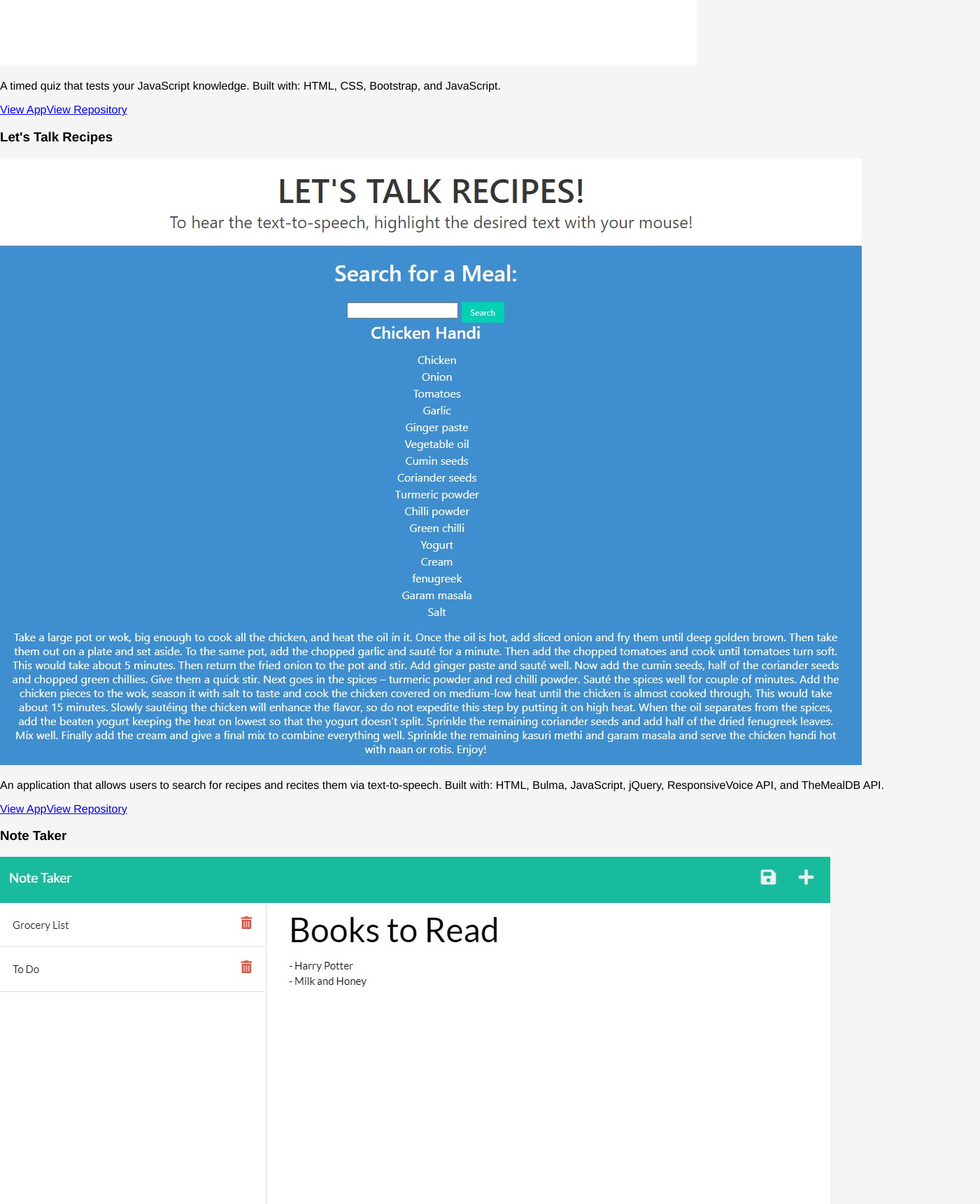
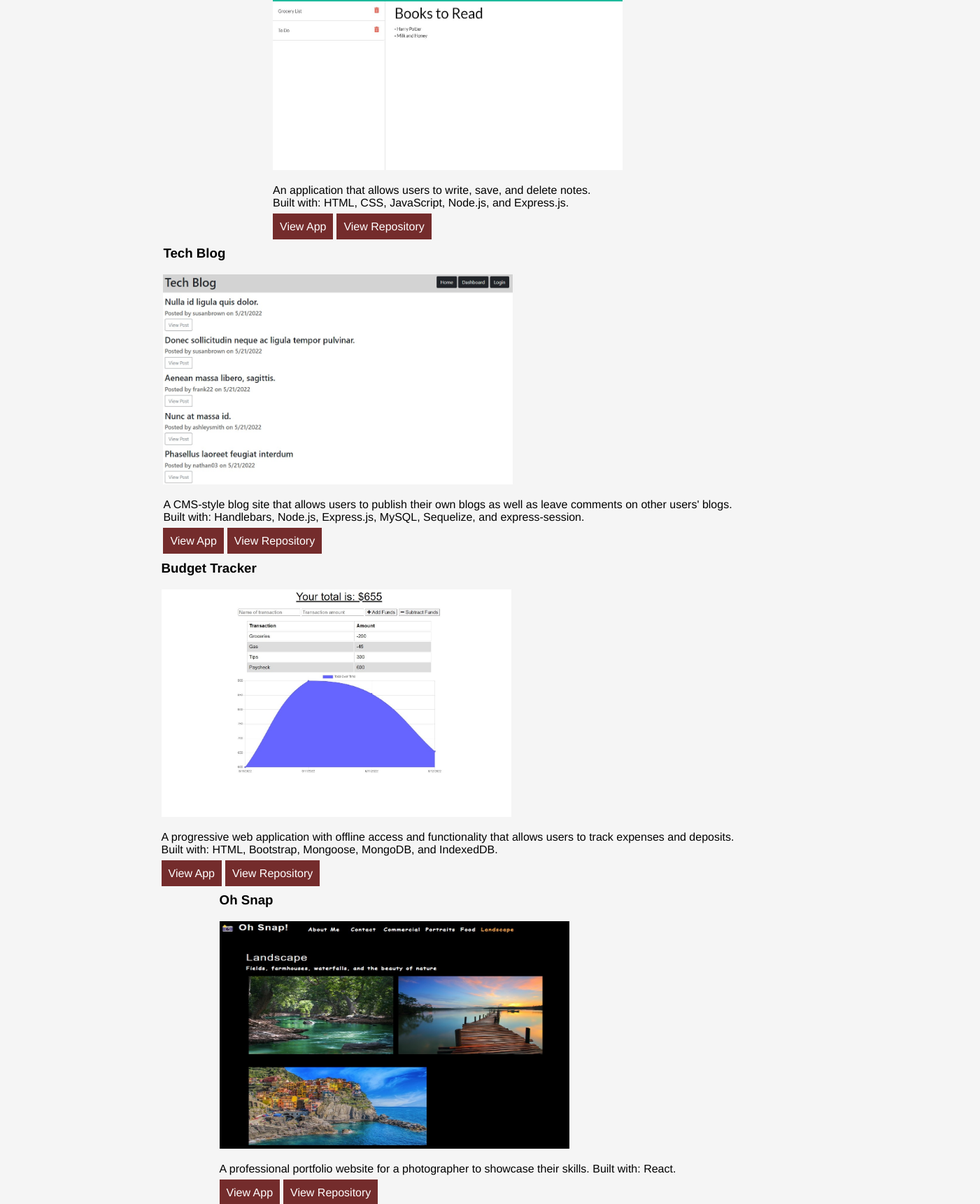
Before and after one commit to kaiafay/react-portfolio, a React (Create React App) app: page /portfolio in a window 1280 px wide. Shown: the part 591-2311 px from the top of the page at 70% size, 1401 px wide, since content can reach past the window. Built offline with nearby package versions, Linux system fonts and the light colour scheme.

Commit message:
initial styling for portfolio page

```diff
--- a/src/components/Portfolio/index.js
+++ b/src/components/Portfolio/index.js
@@ -9,48 +9,48 @@ import OhSnap from '../../assets/images/ohsnap.jpg';
 
 function Portfolio() {
     return (
-        <section>
+        <section id='projects'>
             <div className='project'>
                 <h3>Code Quiz</h3>
-                <img src={CodeQuiz} alt='mockup of code quiz app' />
-                <p>A timed quiz that tests your JavaScript knowledge. Built with: HTML, CSS, Bootstrap, and JavaScript.</p>
-                <a href='https://kaiafay.github.io/code-quiz/' target='_blank' rel='noreferrer'>View App</a>
-                <a href='https://github.com/kaiafay/code-quiz' target='_blank' rel='noreferrer'>View Repository</a>
+                <img id='codequiz' src={CodeQuiz} alt='mockup of code quiz app' />
+                <p>A timed quiz that tests your JavaScript knowledge. <br /> Built with: HTML, CSS, Bootstrap, and JavaScript.</p>
+                <a href='https://kaiafay.github.io/code-quiz/' target='_blank' rel='noreferrer' className='view'>View App</a>
+                <a href='https://github.com/kaiafay/code-quiz' target='_blank' rel='noreferrer' className='view'>View Repository</a>
             </div>
             <div className='project'>
                 <h3>Let's Talk Recipes</h3>
-                <img src={LetsTalkRecipes} alt='mockup of lets talk recipes app' />
-                <p>An application that allows users to search for recipes and recites them via text-to-speech. Built with: HTML, Bulma, JavaScript, jQuery, ResponsiveVoice API, and TheMealDB API.</p>
-                <a href='https://kaiafay.github.io/group-project/' target='_blank' rel='noreferrer'>View App</a>
-                <a href='https://github.com/kaiafay/group-project' target='_blank' rel='noreferrer'>View Repository</a>
+                <img id='letstalkrecipes' src={LetsTalkRecipes} alt='mockup of lets talk recipes app' />
+                <p>An application that allows users to search for recipes and recites them via text-to-speech. <br /> Built with: HTML, Bulma, JavaScript, jQuery, ResponsiveVoice API, and TheMealDB API.</p>
+                <a href='https://kaiafay.github.io/group-project/' target='_blank' rel='noreferrer' className='view'>View App</a>
+                <a href='https://github.com/kaiafay/group-project' target='_blank' rel='noreferrer' className='view'>View Repository</a>
             </div>
             <div className='project'>
                 <h3>Note Taker</h3>
-                <img src={NoteTaker} alt='mockup of note taker app' />
-                <p>An application that allows users to write, save, and delete notes. Built with: HTML, CSS, JavaScript, Node.js, and Express.js.</p>
-                <a href='https://note-taker9.herokuapp.com/' target='_blank' rel='noreferrer'>View App</a>
-                <a href='https://github.com/kaiafay/note-taker' target='_blank' rel='noreferrer'>View Repository</a>
+                <img id='notetaker' src={NoteTaker} alt='mockup of note taker app' />
+                <p>An application that allows users to write, save, and delete notes. <br /> Built with: HTML, CSS, JavaScript, Node.js, and Express.js.</p>
+                <a href='https://note-taker9.herokuapp.com/' target='_blank' rel='noreferrer' className='view'>View App</a>
+                <a href='https://github.com/kaiafay/note-taker' target='_blank' rel='noreferrer' className='view'>View Repository</a>
             </div>
             <div className='project'>
                 <h3>Tech Blog</h3>
-                <img src={TechBlog} alt='mockup of tech blog app' />
-                <p>A CMS-style blog site that allows users to publish their own blogs as well as leave comments on other users' blogs. Built with: Handlebars, Node.js, Express.js, MySQL, Sequelize, and express-session.</p>
-                <a href='https://tech-blog9.herokuapp.com/' target='_blank' rel='noreferrer'>View App</a>
-                <a href='https://github.com/kaiafay/tech-blog' target='_blank' rel='noreferrer'>View Repository</a>
+                <img id='techblog' src={TechBlog} alt='mockup of tech blog app' />
+                <p>A CMS-style blog site that allows users to publish their own blogs as well as leave comments on other users' blogs. <br /> Built with: Handlebars, Node.js, Express.js, MySQL, Sequelize, and express-session.</p>
+                <a href='https://tech-blog9.herokuapp.com/' target='_blank' rel='noreferrer' className='view'>View App</a>
+                <a href='https://github.com/kaiafay/tech-blog' target='_blank' rel='noreferrer' className='view'>View Repository</a>
             </div>
             <div className='project'>
                 <h3>Budget Tracker</h3>
-                <img src={BudgetTracker} alt='mockup of budget tracker app' />
-                <p>A progressive web application with offline access and functionality that allows users to track expenses and deposits. Built with: HTML, Bootstrap, Mongoose, MongoDB, and IndexedDB.</p>
-                <a href='https://budget-tracker935.herokuapp.com/' target='_blank' rel='noreferrer'>View App</a>
-                <a href='https://github.com/kaiafay/budget-tracker' target='_blank' rel='noreferrer'>View Repository</a>
+                <img id='budgettracker' src={BudgetTracker} alt='mockup of budget tracker app' />
+                <p>A progressive web application with offline access and functionality that allows users to track expenses and deposits. <br /> Built with: HTML, Bootstrap, Mongoose, MongoDB, and IndexedDB.</p>
+                <a href='https://budget-tracker935.herokuapp.com/' target='_blank' rel='noreferrer' className='view'>View App</a>
+                <a href='https://github.com/kaiafay/budget-tracker' target='_blank' rel='noreferrer' className='view'>View Repository</a>
             </div>
             <div className='project'>
                 <h3>Oh Snap</h3>
-                <img src={OhSnap} alt='mockup of oh snap app' />
+                <img id='ohsnap' src={OhSnap} alt='mockup of oh snap app' />
                 <p>A professional portfolio website for a photographer to showcase their skills. Built with: React.</p>
-                <a href='https://kaiafay.github.io/photo-port/' target='_blank' rel='noreferrer'>View App</a>
-                <a href='https://github.com/kaiafay/photo-port' target='_blank' rel='noreferrer'>View Repository</a>
+                <a href='https://kaiafay.github.io/photo-port/' target='_blank' rel='noreferrer' className='view'>View App</a>
+                <a href='https://github.com/kaiafay/photo-port' target='_blank' rel='noreferrer' className='view'>View Repository</a>
             </div>
         </section>
     )
--- a/src/index.css
+++ b/src/index.css
@@ -57,3 +57,47 @@ nav {
   font-size: 20px;
   padding: 6%;
 }
+
+#projects {
+  display: flex;
+  flex-wrap: wrap;
+  justify-content: space-around;
+}
+
+#codequiz {
+  width: 500px;
+  height: 270px;
+}
+
+#letstalkrecipes {
+  width: 450px;
+  height: 275px;
+}
+
+#notetaker {
+  width: 500px;
+  height: 270px
+}
+
+#techblog {
+  width: 500px;
+  height: 300px;
+}
+
+#budgettracker {
+  width: 500px;
+  height: 325px;
+}
+
+#ohsnap {
+  width: 500px;
+  height: 325px;
+}
+
+.view {
+  text-decoration: none;
+  color: white;
+  background-color: rgb(116, 44, 44);
+  padding: 10px;
+  margin-right: 5px;
+}
```
